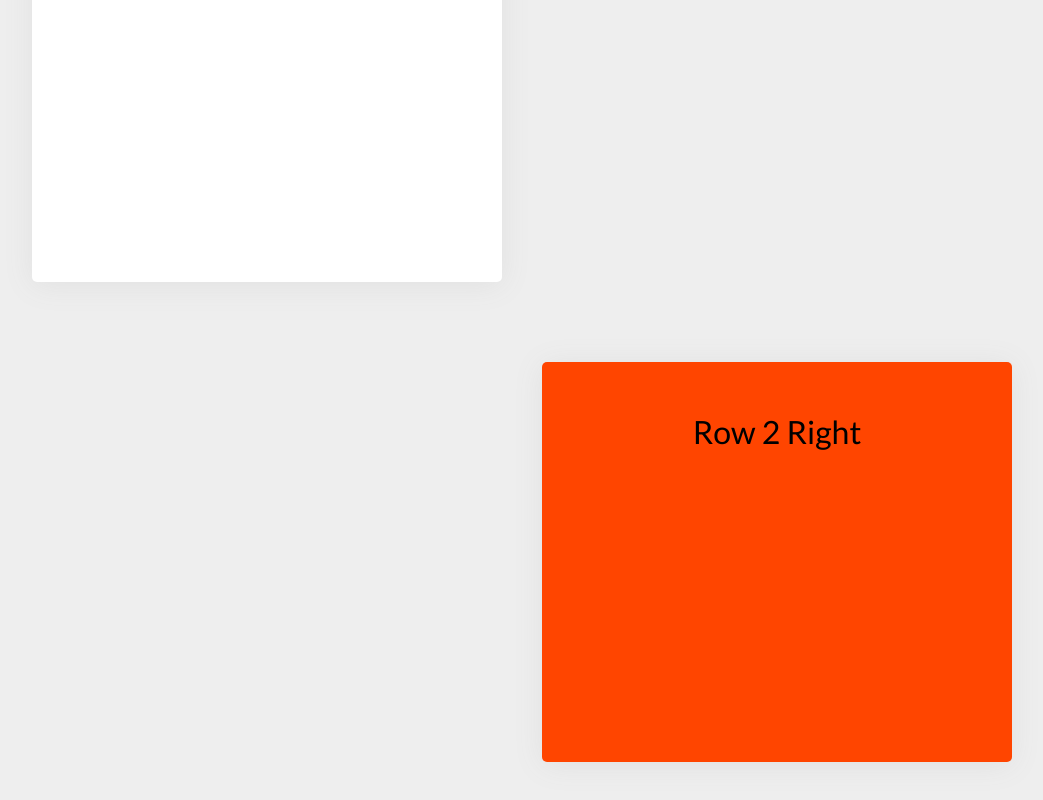
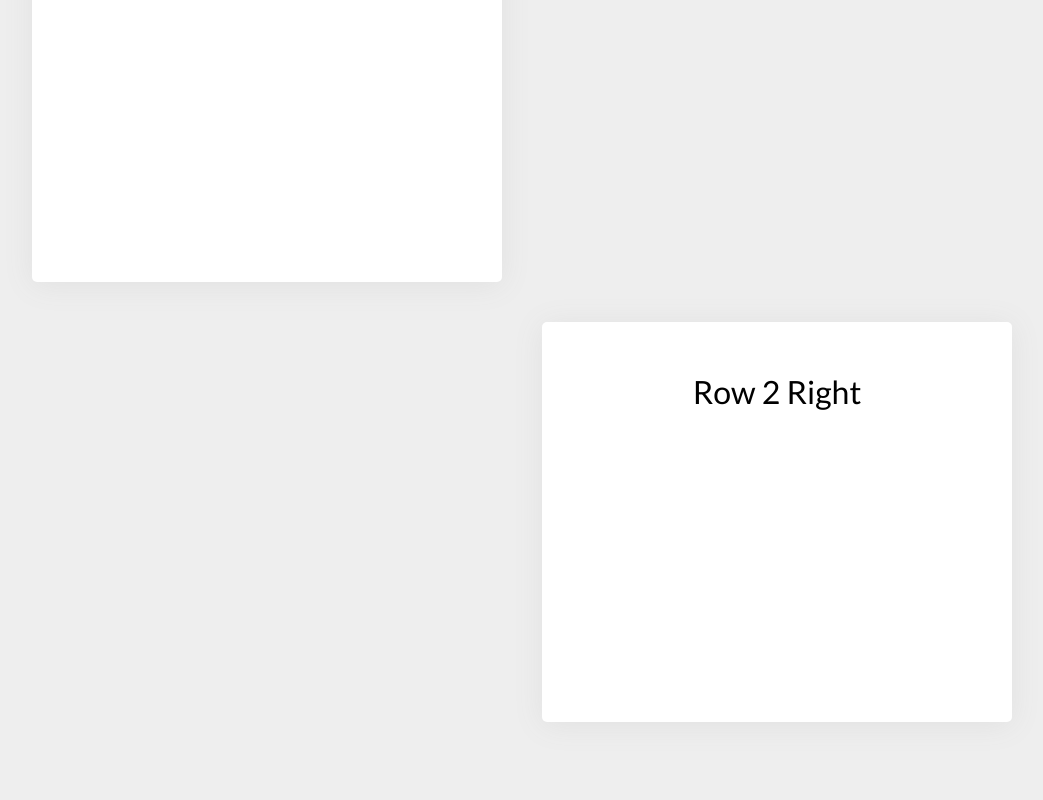
Before and after one commit to team-kataru/kataru-frontend, a React (Create React App) app: page / in a window 1280 px wide. Shown: the part 1067-1867 px from the top of the page, without its empty margins (118-1161 px from the left). Built offline with nearby package versions, Linux system fonts and the light colour scheme.

Commit message:
refactor: Clean up features JSX and SCSS

```diff
--- a/src/components/lp/Features.tsx
+++ b/src/components/lp/Features.tsx
@@ -1,4 +1,6 @@
 import { useRef, useState } from "react";
+// Here using custom hook to monitor & react to intersection
+// But note, 'react-intersection-observer' library also available
 import useObserver from "../../hooks/useObserver";
 
 function Features() {
@@ -7,21 +9,23 @@ function Features() {
   const [isLeftVisible, setIsLeftVisible] = useState(false);
   const [isRightVisible, setIsRightVisible] = useState(false);
 
-  // Invoke custom hook to mount observers, calling makeVisible when elements intersect
   const makeLeftVisible = () => setIsLeftVisible(true);
   const makeRightVisible = () => setIsRightVisible(true);
+  // offset intersection by 120px vertically
   const options = { rootMargin: "-120px 0px" };
   useObserver(leftCellRef, makeLeftVisible, options);
   useObserver(rightCellRef, makeRightVisible, options);
 
   return (
-    // id for smooth-scrolling link
+    // id for scrolling link
     <section id="about-scroll" className="features">
       <h2 className="features__title">HOW DOES IT WORK?</h2>
       <div className="features__grid">
         <div
           ref={leftCellRef}
-          className={`features__grid--item ${isLeftVisible ? "fade-in" : ""}`}
+          className={`features__grid--item ${
+            isLeftVisible ? "fade-in-on-scroll" : ""
+          }`}
         >
           Row 1 Left
         </div>
@@ -29,7 +33,9 @@ function Features() {
         <div className="features__grid--item">Row 2 Left</div>
         <div
           ref={rightCellRef}
-          className={`features__grid--item ${isRightVisible ? "turn-red" : ""}`}
+          className={`features__grid--item ${
+            isRightVisible ? "fade-in-on-scroll" : ""
+          }`}
         >
           Row 2 Right
         </div>
--- a/src/sass/components/_features.scss
+++ b/src/sass/components/_features.scss
@@ -23,23 +23,18 @@
       border-radius: 5px;
       background-color: $color-white;
       text-align: center;
-      // Testing mixin
-      @include hover-card-with-shadow;
       // set initial state before scrolling transition
       opacity: 0;
       transform: translateY(10%);
       transition: all 1.5s;
+      // Testing mixin for multiple properties
+      @include hover-card-with-shadow;
     }
   }
 }
 
-.fade-in {
-  // scrolling transition
+// INTERSECTION EFFECTS
+.fade-in-on-scroll {
   transform: translateX(0);
   opacity: 1;
 }
-
-.turn-red {
-  background-color: orangered;
-  opacity: 1;
-}
```
